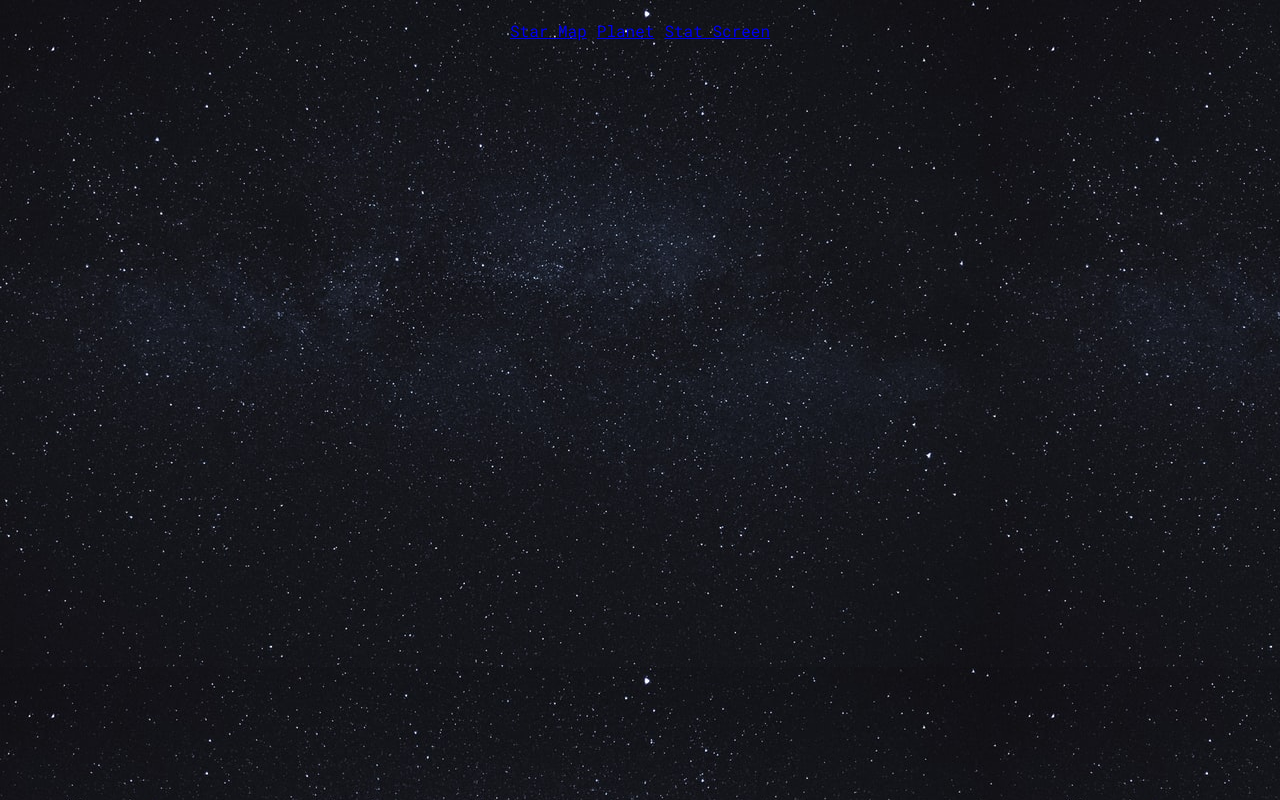
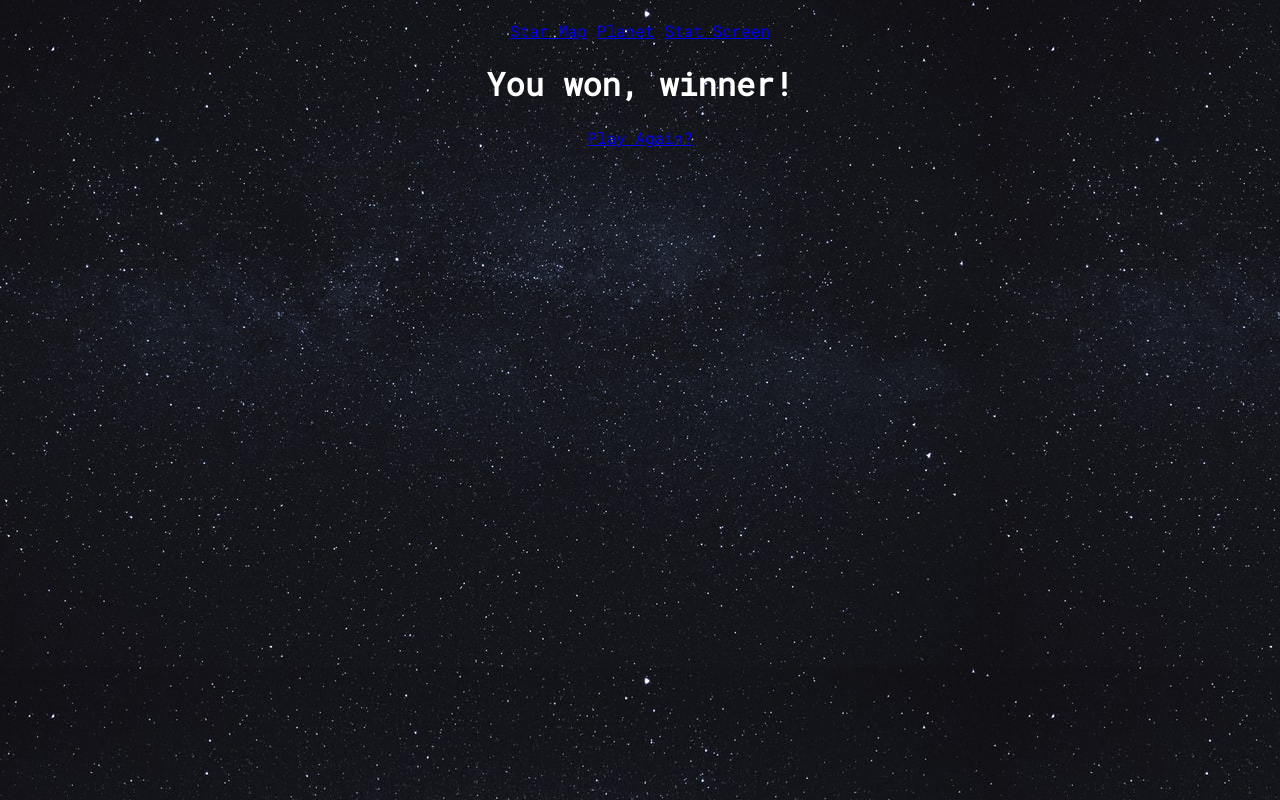
Before and after one commit to tcloma/Cosmo-Quizzer-FIS, a React (Create React App) app: page /Win in a window 1280 px wide. Built offline with nearby package versions, Linux system fonts and the light colour scheme.

Commit message:
added winning

```diff
--- a/src/Components/GameContainer.js
+++ b/src/Components/GameContainer.js
@@ -11,6 +11,8 @@ import NavBar from './NavBar';
 import StatScreen from "./StatScreen";
 import questions from "../questions";
 import Instructions from "./Instructions";
+import Death from "./Death";
+import Win from "./Win";
 
 const GameContainer = () => {
 
@@ -128,6 +130,8 @@ const GameContainer = () => {
               numberCorrect={numberCorrect}
               planetsCleared={clearance-1}
             />} />
+          <Route path="/Death" element={<Death />} />
+          <Route path="/Win" element={<Win />} />
         </Routes>
       </Router>
     </div>
--- a/src/Components/Instructions.js
+++ b/src/Components/Instructions.js
@@ -13,7 +13,7 @@ const Instructions = () => {
             <h2>The planets themselves are guarded by fearsome beasts of convergent intellect who can only be destroyed in mental combat.</h2>
             <h2>During mental combat, you will always deal damage to the opponent using your main character powers. In retaliation, the monsters will ask you trivia quesitions.</h2>
             <h2>Answering the trivia question incorrectly will reduce your mental health (represented by the red hearts). When you run out of health, you lose!</h2>
-            <div style={{ display: "flex", justifyContent: "center"}}>{ready ? <Navigate to="/Map" /> : <button style={{maxWidth:"30vh"}} onClick={() => setReady(true)}>Click Here to Start</button>}</div>
+            <div style={{ display: "flex", justifyContent: "center"}}>{ready ? <Navigate to="/StatScreen" /> : <button style={{maxWidth:"30vh"}} onClick={() => setReady(true)}>Click Here to Start</button>}</div>
         </div>
     )
 }
--- a/src/Components/Planet.js
+++ b/src/Components/Planet.js
@@ -80,9 +80,9 @@ const Planet = ({ planetId, playerUrl, getUrl, lives, setLives, numberCorrect, s
 
   return (
     <div id="closeup-planet">
-      {leaving && <Navigate to="/Map"/>}
-      {(currentQuestions === undefined) && <Navigate to="/Map" />}
+      {leaving && <Navigate to="/Map" />}
       {(lives === 0) && <Navigate to="/Death" />}
+      {(currentQuestions === undefined) && (planetId === 5 ? <Navigate to="/Win" /> : <Navigate to="/Map" />)}
 
       {startConvo ?
         <div className="dialogue-box">
--- /dev/null
+++ b/src/Components/Win.js
@@ -0,0 +1,13 @@
+
+const Win = () => {
+
+
+    return (
+        <div>
+            <h1>You won, winner!</h1>
+            <div style={{ display: "flex", justifyContent: "center" }}>{<a href="/">Play Again?</a>}</div>
+        </div>
+    )
+}
+
+export default Win
```
